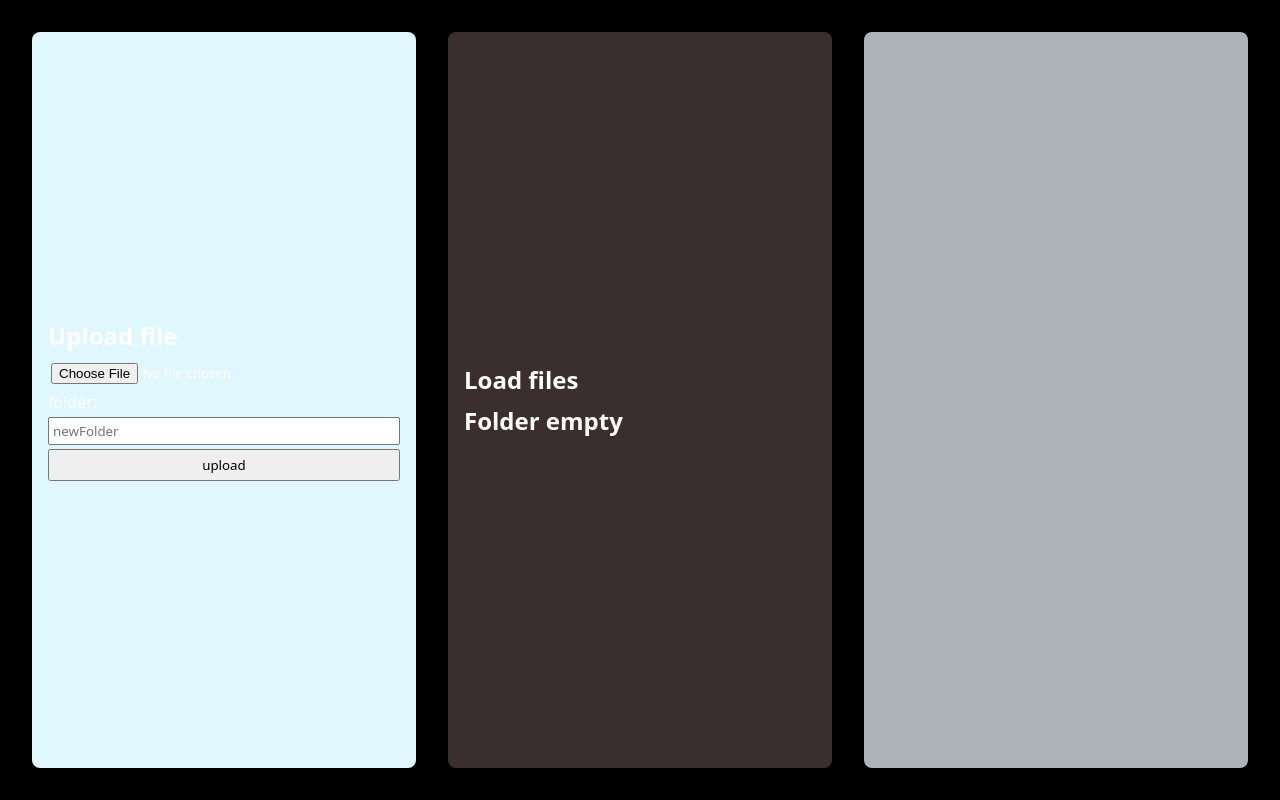
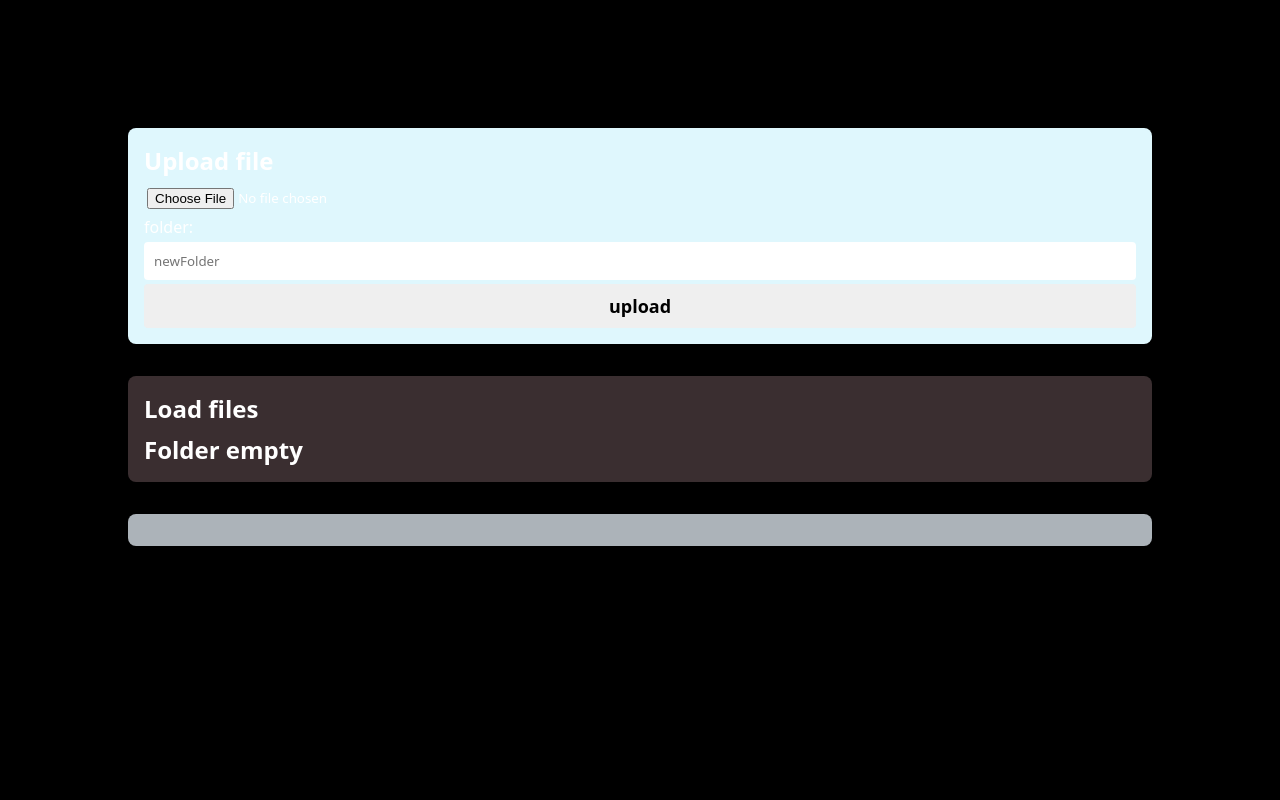
Before and after one commit to Jkose7/Vue.options.api, a Vue app: page / in a window 1280 px wide. Built offline with nearby package versions, Linux system fonts and the light colour scheme.

Commit message:
change styles

```diff
--- a/src/Views/FileDiv.vue
+++ b/src/Views/FileDiv.vue
@@ -41,16 +41,17 @@ export default {
 <style>
 .main-container {
   display: flex;
-  height: 100vh;
+  flex-direction: column;
+  height: 100%;
   width: 100%;
-  padding: 2rem;
+  padding: 8rem;
   gap: 2rem;
 }
 
 @media (max-width: 1000px) {
   .main-container {
-    flex-direction: column;
     height: 100%;
+    padding: 1rem;
   }
 }
 </style>
--- a/src/components/ColorChangeDiv.vue
+++ b/src/components/ColorChangeDiv.vue
@@ -104,7 +104,7 @@ export default {
   >
     <label class="color-change-content">
       <h1>{{ nameMethod }}</h1>
-      <div v-if="id === '1'">
+      <div v-if="id === '1'" class="uploadForm">
         <input type="file" ref="myfile" />
         folder: <input type="text" placeholder="newFolder" v-model="folder" />
         <button @click="uploadFile">upload</button>
@@ -141,6 +141,7 @@ export default {
   cursor: pointer;
   background-color: aquamarine;
   transition: all 0.3s;
+  overflow: hidden;
 
   &:hover {
     transform: scale(1.01);
@@ -156,18 +157,42 @@ export default {
   width: 100%;
   height: 100%;
 
-  & div {
+  > .uploadForm {
     display: flex;
     flex-direction: column;
     gap: 4px;
 
+    & input[type = "text"] {
+      border-radius: 4px;
+      padding: 10px;
+      border: 0;
+    }
+
     & button {
       padding: 5px;
+      border-radius: 4px;
+      border: 0;
+      padding: 10px;
+      font-size: 18px;
+      font-weight: bold;
+      transition: all .3s ease-in-out;
+
+      &:hover{
+        background-color: #bbbbbb;
+      }
     }
+  }
+
+  > .results {
+    display: flex;
+    flex-direction: column;
+    gap: 8px;
   }
 
   & input {
     padding: 3px;
   }
 }
+
+
 </style>
--- a/src/components/FilesCard.vue
+++ b/src/components/FilesCard.vue
@@ -69,9 +69,8 @@ export default {
 <style scoped>
 .file-card {
   display: flex;
+  background-color: #fff;
   justify-content: space-between;
-  align-items: center;
-  background-color: #fff;
   border-radius: 4px;
   color: #000;
   padding: 8px;
@@ -107,7 +106,7 @@ a {
   color: black;
 }
 
-@media (max-width: 800px) {
+@media (max-width: 1000px) {
   .file-card h3 {
     font-size: 15px;
   }
```
Also changed, not shown: 1 other file (tests, documents, lock files or other folders).
